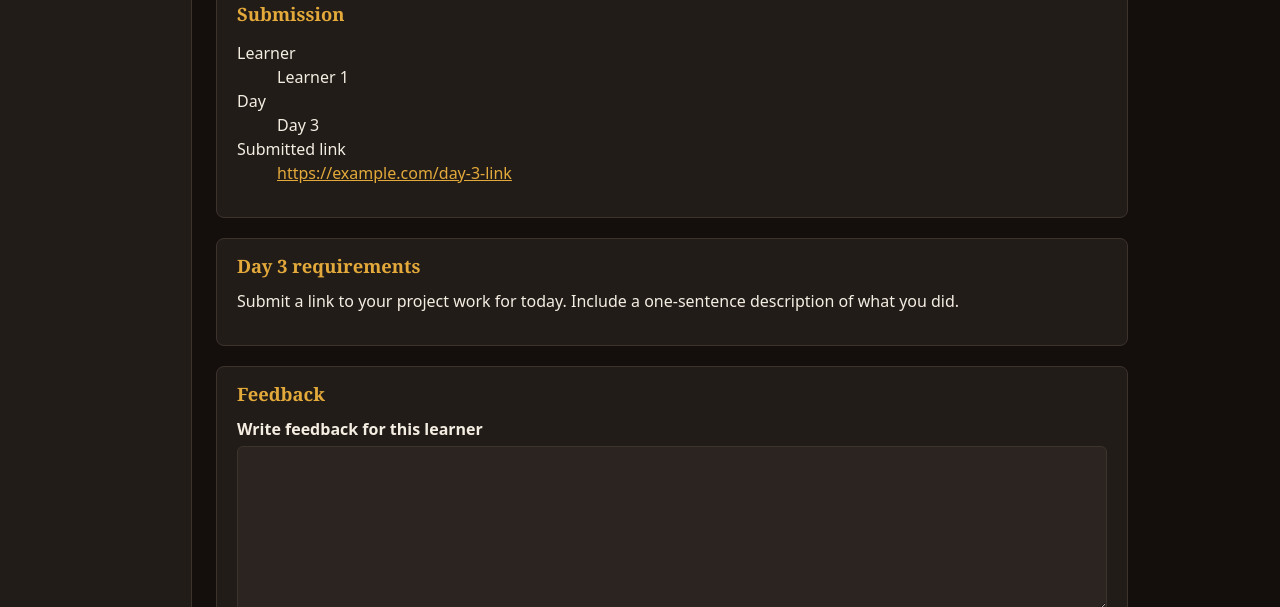
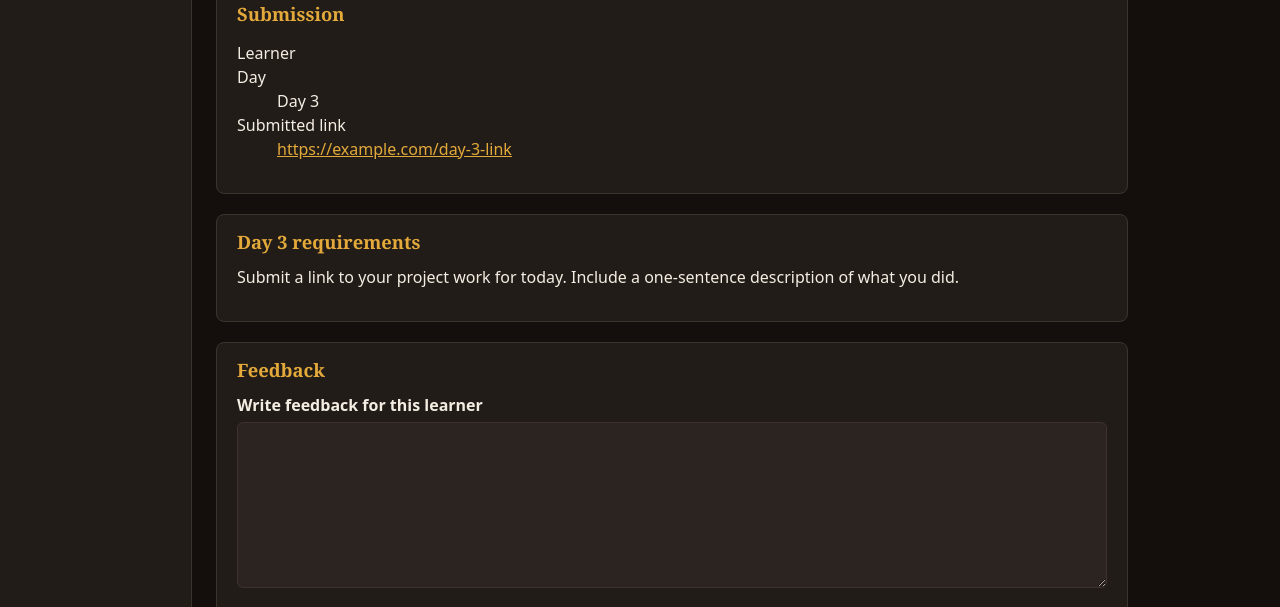
Before and after one commit to LA1385/learner_project_tracker, a plain HTML site: page instructor/submission-review.html in a window 1280 px wide. Shown: the part 181-788 px from the top of the page. Drawn offline with Linux system fonts and the light colour scheme.

Commit message:
Removed hardcoded learner placeholder from review page

```diff
--- a/instructor/submission-review.html
+++ b/instructor/submission-review.html
@@ -21,7 +21,7 @@
         <h3 id="submission-heading">Submission</h3>
         <dl>
           <dt>Learner</dt>
-          <dd>Learner 1</dd>
+          <!-- <dd>Learner </dd> -->
           <dt>Day</dt>
           <dd>Day 3</dd>
           <dt>Submitted link</dt>
```
